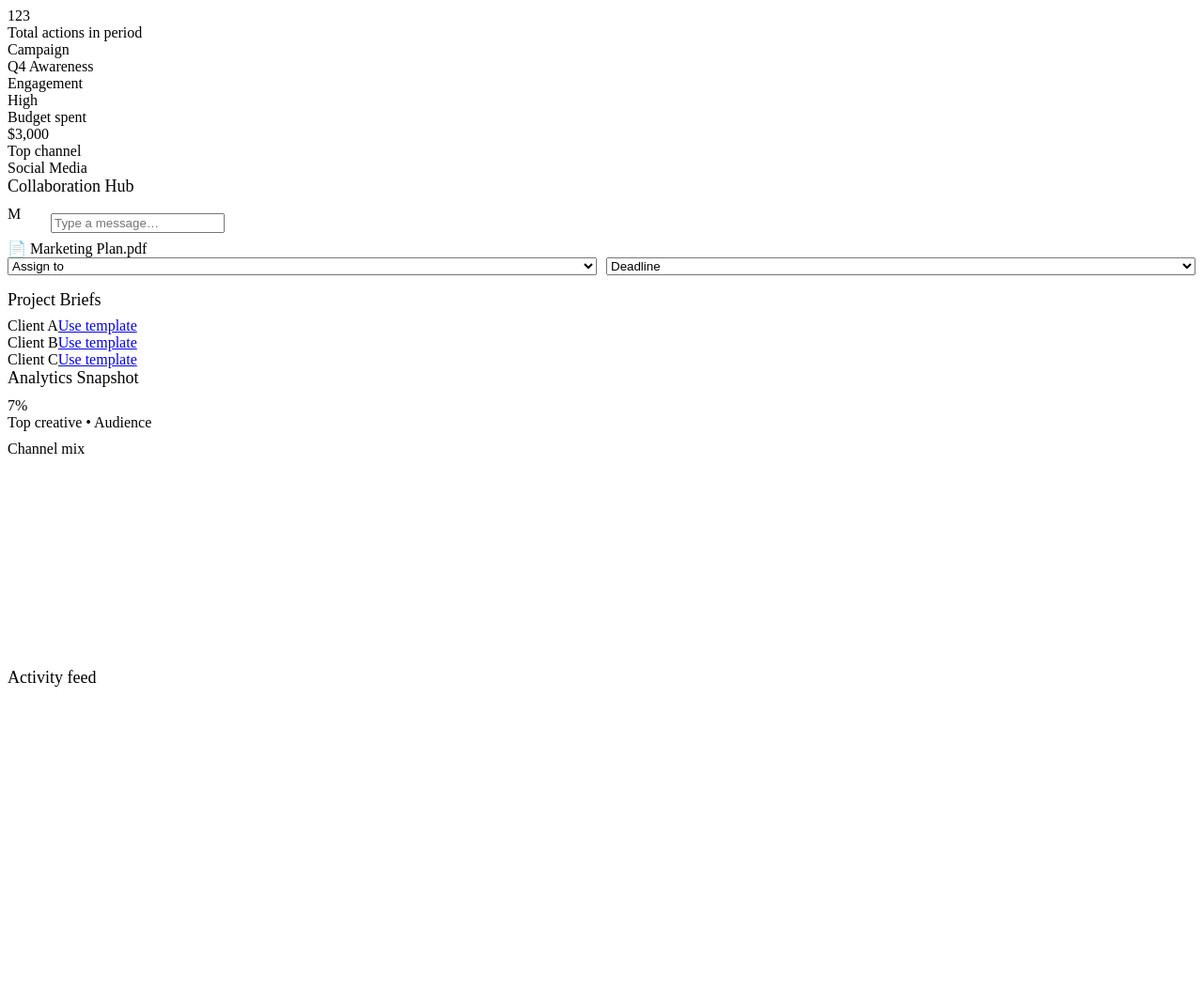
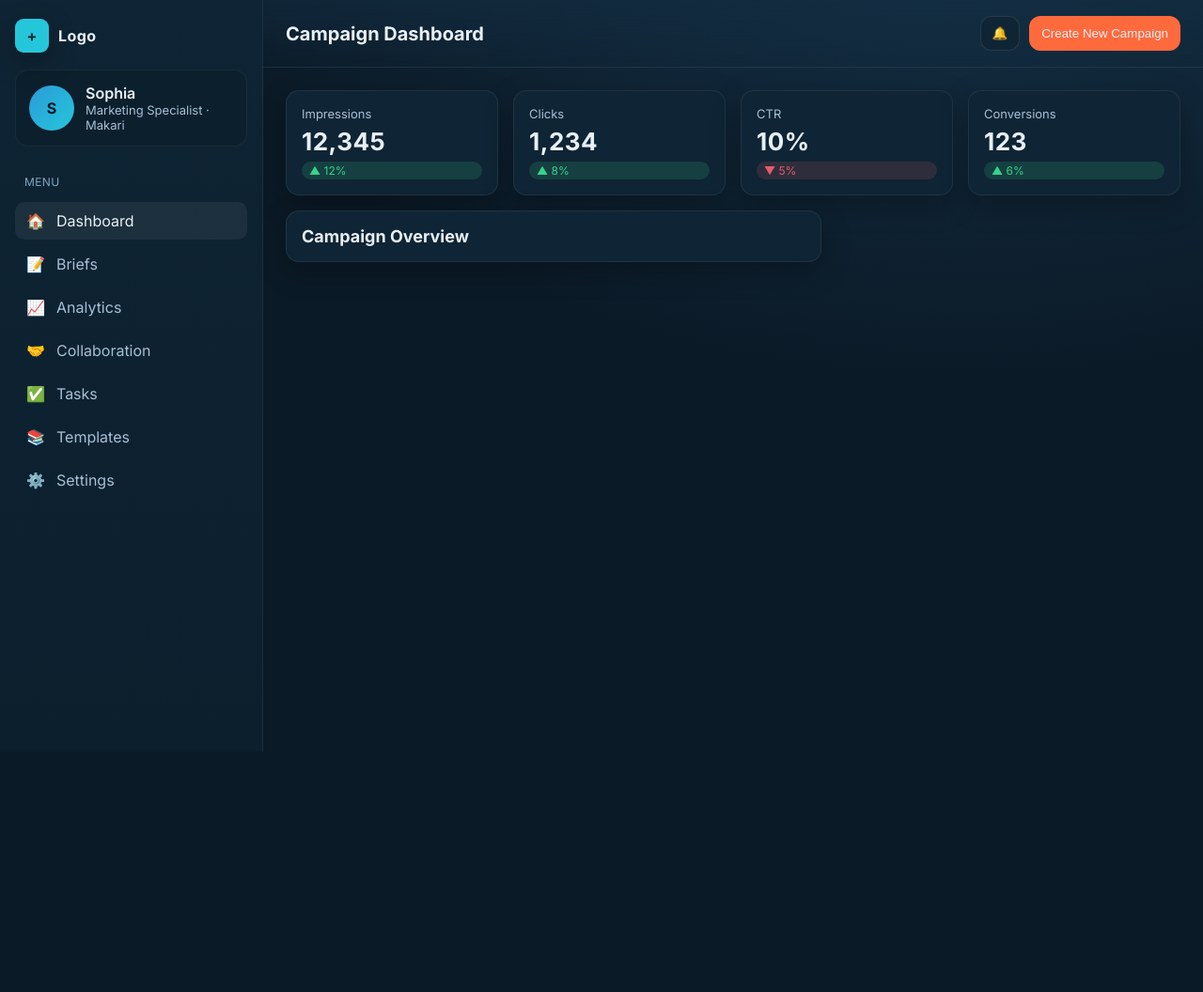
Before and after one commit to xyzeyu/campaign-dashboard, a plain HTML site: page index.html in a window 1280 px wide. Shown: the whole page at 94% size. After the commit the page ends 800 px from the top, so only its background shows below. Drawn offline with Linux system fonts and the light colour scheme.

Commit message:
Initial commit: dashboard site

```diff
--- a/index.html
+++ b/index.html
@@ -1,105 +1,86 @@
 <!DOCTYPE html>
-</svg>
-<div class="big" style="margin-top:6px;">123</div>
-<div class="subtle">Total actions in period</div>
+<html lang="en">
+<head>
+<meta charset="utf-8" />
+<meta name="viewport" content="width=device-width, initial-scale=1" />
+<title>Campaign Dashboard</title>
+<link rel="preconnect" href="https://fonts.googleapis.com">
+<link rel="preconnect" href="https://fonts.gstatic.com" crossorigin>
+<link href="https://fonts.googleapis.com/css2?family=Inter:wght@400;500;600;700&display=swap" rel="stylesheet">
+<link rel="stylesheet" href="style.css" />
+</head>
+<body>
+<div class="app">
+<aside class="sidebar" aria-label="Sidebar">
+<div class="brand">
+<div class="logo">+</div>
+<div class="name">Logo</div>
 </div>
 
 
-<div class="chipset">
-<div class="card" style="background:var(--panel-2);">
-<div class="label">Campaign</div>
-<div class="value">Q4 Awareness</div>
-</div>
-<div class="card" style="background:var(--panel-2);">
-<div class="label">Engagement</div>
-<div class="value">High</div>
-</div>
-<div class="card" style="background:var(--panel-2);">
-<div class="label">Budget spent</div>
-<div class="value">$3,000</div>
-</div>
-<div class="card" style="background:var(--panel-2);">
-<div class="label">Top channel</div>
-<div class="value">Social Media</div>
-</div>
-</div>
+<div class="userCard">
+<div class="avatar" aria-hidden="true">S</div>
+<div>
+<div class="name">Sophia</div>
+<div class="title">Marketing Specialist · Makari</div>
 </div>
 </div>
 
 
-<div class="card">
-<div class="pageTitle" style="font-size:18px;">Collaboration Hub</div>
-<div class="chat" style="margin-top:10px;">
-<div style="display:flex; align-items:center; gap:10px;">
-<div class="avatar" style="width:36px;height:36px;">M</div>
-<input class="input" placeholder="Type a message…" />
+<nav>
+<div class="navSection">Menu</div>
+<ul>
+<li><a class="active" href="#"><span>🏠</span> <span>Dashboard</span></a></li>
+<li><a href="#"><span>📝</span> <span>Briefs</span></a></li>
+<li><a href="#"><span>📈</span> <span>Analytics</span></a></li>
+<li><a href="#"><span>🤝</span> <span>Collaboration</span></a></li>
+<li><a href="#"><span>✅</span> <span>Tasks</span></a></li>
+<li><a href="#"><span>📚</span> <span>Templates</span></a></li>
+<li><a href="#"><span>⚙️</span> <span>Settings</span></a></li>
+</ul>
+</nav>
+</aside>
+
+
+<header class="topbar">
+<div class="pageTitle">Campaign Dashboard</div>
+<div class="actions">
+<button class="btn" title="Notifications">🔔</button>
+<button class="btn primary">Create New Campaign</button>
 </div>
-<div class="tag">📄 Marketing Plan.pdf</div>
-<div style="display:grid; grid-template-columns:1fr 1fr; gap:10px;">
-<select class="select"><option>Assign to</option><option>Sophia</option><option>Maria</option></select>
-<select class="select"><option>Deadline</option><option>Today</option><option>This week</option><option>This month</option></select>
+</header>
+
+
+<main>
+<!-- Stat cards -->
+<section class="grid stats" aria-label="KPI Cards">
+<div class="card stat">
+<div class="label">Impressions</div>
+<div class="value">12,345</div>
+<div class="delta up">▲ 12%</div>
 </div>
+<div class="card stat">
+<div class="label">Clicks</div>
+<div class="value">1,234</div>
+<div class="delta up">▲ 8%</div>
 </div>
+<div class="card stat">
+<div class="label">CTR</div>
+<div class="value">10%</div>
+<div class="delta down">▼ 5%</div>
+</div>
+<div class="card stat">
+<div class="label">Conversions</div>
+<div class="value">123</div>
+<div class="delta up">▲ 6%</div>
 </div>
 </section>
 
 
-<!-- Bottom row: Briefs, Analytics, Activity -->
-<section class="grid row2" style="margin-top:16px;">
+<!-- Overview + Collaboration side card -->
+<section class="grid panels" style="margin-top:16px;">
 <div class="card">
-<div class="pageTitle" style="font-size:18px;">Project Briefs</div>
-<div class="list" style="margin-top:8px;">
-<div class="row"><span>Client A</span><a class="link" href="#">Use template</a></div>
-<div class="row"><span>Client B</span><a class="link" href="#">Use template</a></div>
-<div class="row"><span>Client C</span><a class="link" href="#">Use template</a></div>
-</div>
-</div>
-
-
-<div class="card">
-<div class="pageTitle" style="font-size:18px;">Analytics Snapshot</div>
-<div class="charts" style="margin-top:10px;">
-<div class="donut" aria-hidden="true"></div>
+<div class="kv">
 <div>
-<div class="value">7%</div>
-<div class="subtle">Top creative • Audience</div>
-<div class="legend" style="margin-top:10px;">Channel mix</div>
-<div class="bars" style="margin-top:8px;">
-<div class="bar" style="height: 22px"></div>
-<div class="bar" style="height: 68px"></div>
-<div class="bar" style="height: 40px"></div>
-<div class="bar" style="height: 58px"></div>
-<div class="bar" style="height: 28px"></div>
-</div>
-</div>
-</div>
-</div>
-
-
-<div class="card">
-<div class="pageTitle" style="font-size:18px;">Activity feed</div>
-<div class="spark" style="margin-top:12px;">
-<div class="b" style="height:28px"></div>
-<div class="b" style="height:60px"></div>
-<div class="b" style="height:36px"></div>
-<div class="b" style="height:72px"></div>
-<div class="b" style="height:48px"></div>
-<div class="b" style="height:65px"></div>
-<div class="b" style="height:42px"></div>
-<div class="b" style="height:55px"></div>
-</div>
-</div>
-</section>
-</main>
-</div>
-
-
-<!-- Optional tiny script for keyboard focus visuals only -->
-<script>
-// Improve :focus-visible on buttons/inputs for keyboard users
-document.addEventListener('keydown', (e) => {
-if (e.key === 'Tab') document.body.classList.add('using-keyboard');
-});
-</script>
-</body>
+<div class="pageTitle small">Campaign Overview</div>
 </html>
--- /dev/null
+++ b/style.css
@@ -0,0 +1,60 @@
+:root{--bg:#0b1a27;--panel:#0f2434;--panel-2:#0c1f2d;--text:#e8f0f7;--muted:#a6c0d4;--accent:#26c6da;--accent-2:#ff6a3d;--ok:#35d48a;--down:#e35d6a;--radius:14px;--shadow:0 10px 30px rgba(0,0,0,.25)}
+*{box-sizing:border-box}
+html,body{height:100%}
+body{margin:0;font-family:Inter,system-ui,-apple-system,Segoe UI,Roboto,Arial,sans-serif;background:radial-gradient(1200px 800px at 80% -20%,#16344b 0%,transparent 70%),var(--bg);color:var(--text);-webkit-font-smoothing:antialiased;-moz-osx-font-smoothing:grayscale}
+.app{display:grid;grid-template-columns:280px 1fr;grid-template-rows:72px 1fr;grid-template-areas:"sidebar topbar" "sidebar main";min-height:100vh}
+.sidebar{grid-area:sidebar;background:linear-gradient(180deg,#0f2434 0%,#0b1f2d 100%);border-right:1px solid rgba(255,255,255,.06);padding:20px 16px}
+.topbar{grid-area:topbar;display:flex;align-items:center;justify-content:space-between;padding:16px 24px;border-bottom:1px solid rgba(255,255,255,.06);background:linear-gradient(180deg,rgba(19,45,65,.6),rgba(19,45,65,.1));backdrop-filter:blur(6px);position:sticky;top:0;z-index:10}
+main{grid-area:main;padding:24px}
+.brand{display:flex;align-items:center;gap:10px;margin-bottom:18px}
+.logo{width:36px;height:36px;border-radius:9px;background:var(--accent);display:grid;place-items:center;color:#002a34;font-weight:800;box-shadow:var(--shadow)}
+.brand .name{font-weight:700;letter-spacing:.4px}
+.userCard{background:var(--panel-2);border:1px solid rgba(255,255,255,.06);border-radius:var(--radius);padding:14px;display:grid;grid-template-columns:48px 1fr;gap:12px;align-items:center;margin-bottom:16px}
+.avatar{width:48px;height:48px;border-radius:50%;background:linear-gradient(135deg,#2a9bd8,#26c6da);display:grid;place-items:center;font-weight:700;color:#0b1a27}
+.avatar.sm{width:36px;height:36px}
+.userCard .title{font-size:13px;color:var(--muted)}
+.userCard .name{font-weight:600}
+nav ul{list-style:none;padding:8px 0 0;margin:0;display:grid;gap:6px}
+nav a{display:flex;align-items:center;gap:12px;text-decoration:none;color:var(--muted);padding:10px 12px;border-radius:10px}
+nav a:hover,nav a.active{color:var(--text);background:rgba(255,255,255,.06)}
+.navSection{margin-top:10px;font-size:12px;letter-spacing:.4px;color:#83a8bf;text-transform:uppercase;padding:14px 10px 6px}
+.pageTitle{font-size:20px;font-weight:700}
+.pageTitle.small{font-size:18px}
+.actions{display:flex;align-items:center;gap:10px}
+.btn{display:inline-flex;align-items:center;gap:8px;border:1px solid rgba(255,255,255,.1);background:var(--panel);color:var(--text);padding:10px 12px;border-radius:12px;cursor:pointer}
+.btn.primary{background:var(--accent-2);border-color:transparent}
+.grid{display:grid;gap:16px}
+.stats{grid-template-columns:repeat(4,minmax(0,1fr))}
+.panels{grid-template-columns:1.4fr .9fr}
+.row2{grid-template-columns:1fr 1fr 1fr}
+.card{background:var(--panel);border:1px solid rgba(255,255,255,.07);border-radius:var(--radius);padding:16px;box-shadow:var(--shadow)}
+.stat{display:grid;gap:6px}
+.label{color:var(--muted);font-size:13px}
+.value{font-size:26px;font-weight:700;letter-spacing:.5px}
+.delta{font-size:12px;display:inline-flex;align-items:center;gap:6px;padding:2px 8px;border-radius:999px}
+.up{background:rgba(53,212,138,.15);color:#35d48a}
+.down{background:rgba(227,93,106,.15);color:#e35d6a}
+.overviewBody{margin-top:14px;display:grid;grid-template-columns:1fr 260px;gap:16px}
+.area{width:100%;height:220px;background:linear-gradient(180deg,rgba(255,255,255,.04),transparent);border-radius:12px}
+.big{font-size:42px;font-weight:800;margin-top:6px}
+.subtle{color:var(--muted);font-size:13px}
+.toolbar{display:flex;gap:8px}
+.input,.select{background:var(--panel-2);border:1px solid rgba(255,255,255,.08);color:var(--text);border-radius:10px;padding:10px 12px}
+.chat{display:grid;gap:10px;margin-top:10px}
+.chatRow{display:flex;align-items:center;gap:10px}
+.tag{display:inline-flex;align-items:center;gap:8px;background:rgba(255,255,255,.08);padding:8px 10px;border-radius:10px;font-size:13px}
+.list{display:grid;gap:10px;margin-top:8px}
+.row{display:flex;align-items:center;justify-content:space-between;padding:10px 0;border-bottom:1px dashed rgba(255,255,255,.06)}
+.row:last-child{border-bottom:none}
+.link{color:var(--accent);text-decoration:none}
+.charts{display:grid;grid-template-columns:1fr 1fr;gap:12px;align-items:center;margin-top:10px}
+.donut{width:130px;height:130px;border-radius:50%;background:conic-gradient(var(--accent) 0 250deg,rgba(255,255,255,.1) 250deg 360deg);position:relative}
+.donut::after{content:"";position:absolute;inset:20px;background:var(--panel);border-radius:50%}
+.legend{font-size:13px;color:var(--muted);margin-top:10px}
+.bars{display:flex;gap:8px;align-items:flex-end;height:80px;margin-top:8px}
+.bar{width:10px;background:linear-gradient(180deg,rgba(38,198,218,.1),var(--accent));border-radius:6px}
+.spark{display:flex;align-items:flex-end;gap:8px;height:90px;margin-top:12px}
+.spark .b{width:16px;background:rgba(255,255,255,.15);border-radius:6px}
+.grid.two{grid-template-columns:1fr 1fr;gap:10px}
+@media (max-width:1200px){.stats{grid-template-columns:repeat(2,1fr)}.overviewBody{grid-template-columns:1fr}.panels{grid-template-columns:1fr}.row2{grid-template-columns:1fr}}
+@media (max-width:860px){.app{grid-template-columns:1fr;grid-template-areas:"topbar" "main"}aside.sidebar{display:none}}
```
